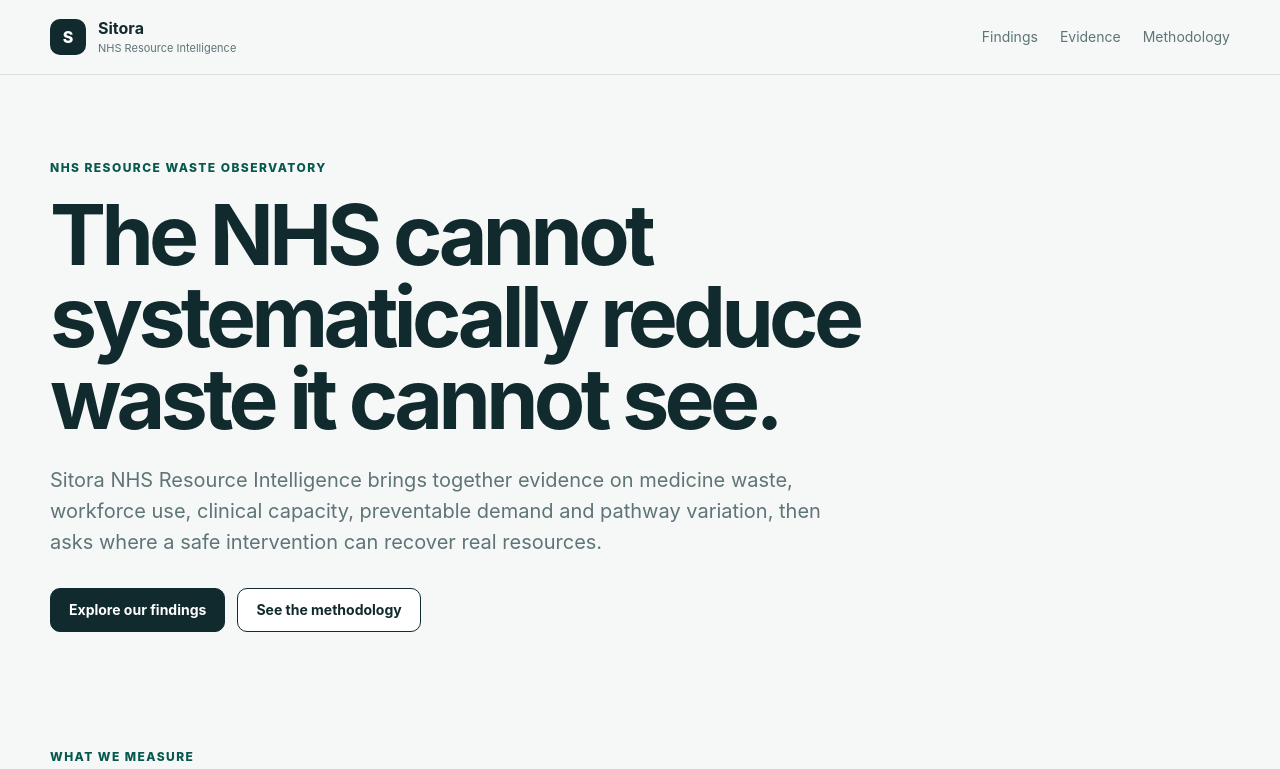
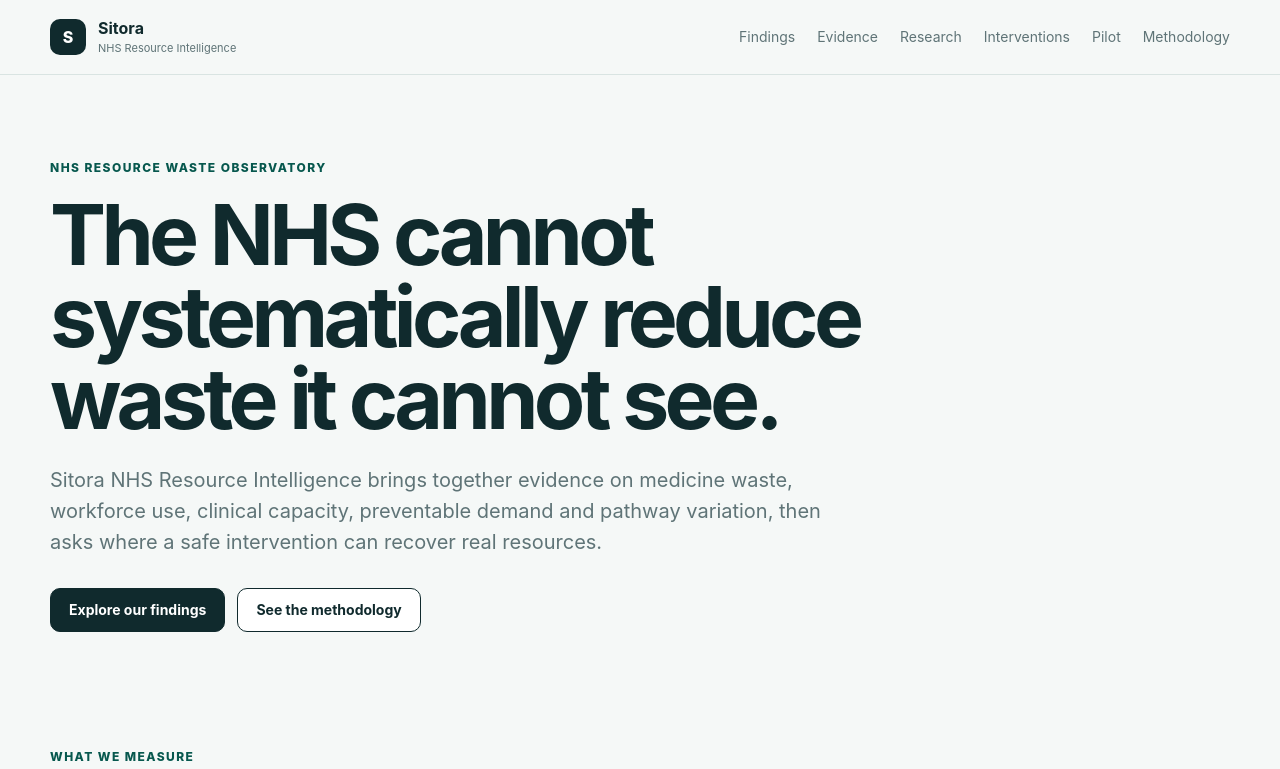
Before and after one commit to Nylon1/NHS, a Next.js app: page / in a window 1280 px wide. Shown: the top 769 px of the page. Built offline with nearby package versions, Linux system fonts and the light colour scheme.

Commit message:
Expand site navigation for V2

```diff
--- a/components/Header.tsx
+++ b/components/Header.tsx
@@ -3,6 +3,9 @@ import Link from "next/link";
 const nav = [
   ["Findings", "/findings"],
   ["Evidence", "/evidence"],
+  ["Research", "/research"],
+  ["Interventions", "/interventions"],
+  ["Pilot", "/pilot"],
   ["Methodology", "/methodology"],
 ];
 
```
